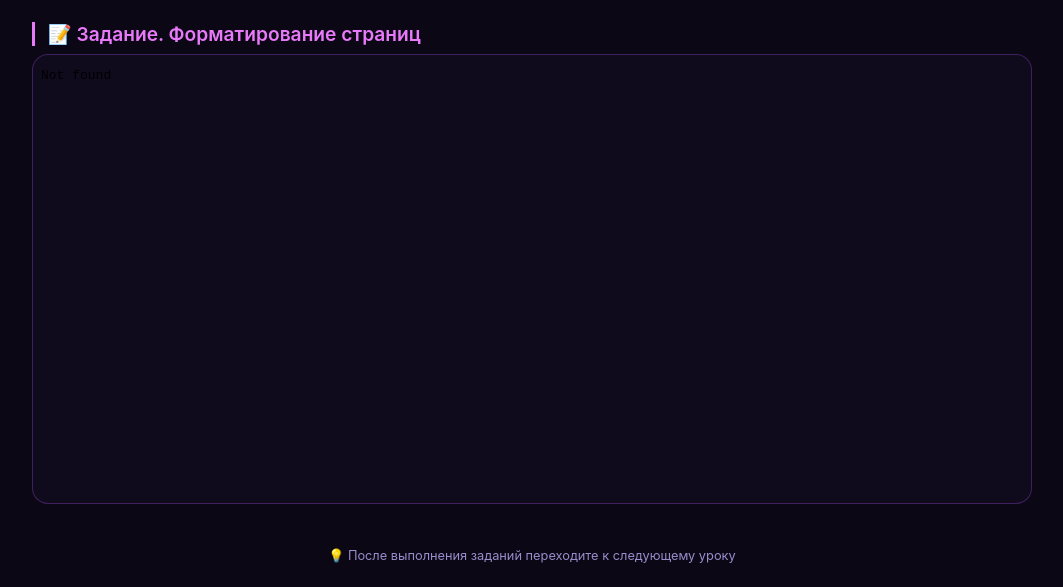
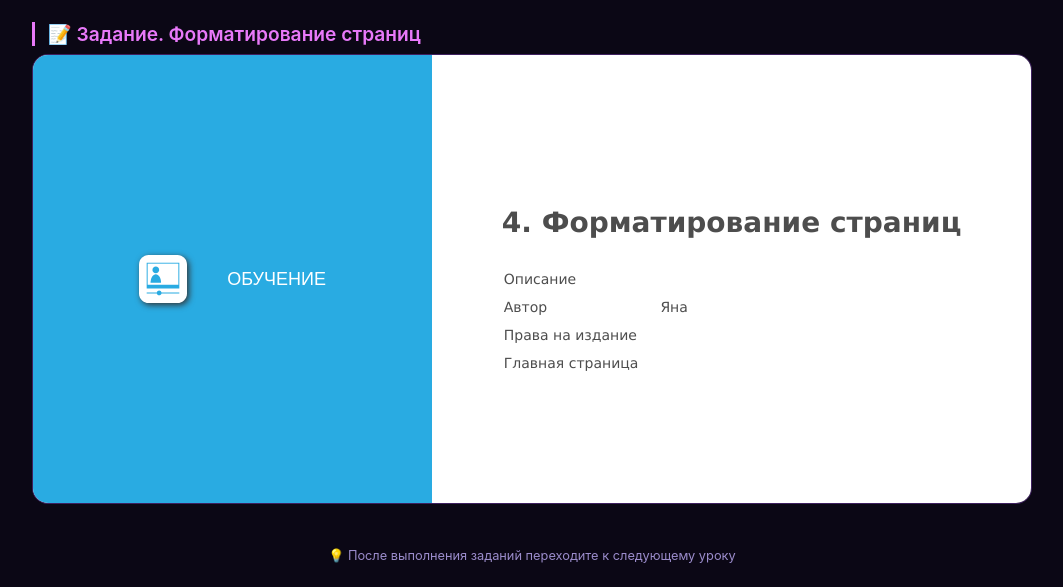
Before and after one commit to Vasilekyanina-source/Informatics3, a plain HTML site: page Форматирование страниц.html in a window 1280 px wide. Shown: the part 666-1253 px from the top of the page, without its empty margins (108-1171 px from the left). Drawn offline with Linux system fonts and the light colour scheme.

Commit message:
Update Форматирование страниц.html

```diff
--- a/Форматирование страниц.html
+++ b/Форматирование страниц.html
@@ -79,7 +79,7 @@
 
     <!-- 2. Задание (встроенное из другого файла) -->
     <div class="section-title">📝 Задание. Форматирование страниц</div>
-    <iframe class="task-iframe" src=4. Форматирование страниц интерактив/index.html" title="Задание 1"></iframe>
+    <iframe class="task-iframe" src="4. Форматирование страниц интерактив/index.html" title="Задание 1"></iframe>
 
     <div class="note">💡 После выполнения заданий переходите к следующему уроку</div>
 </div>
```
